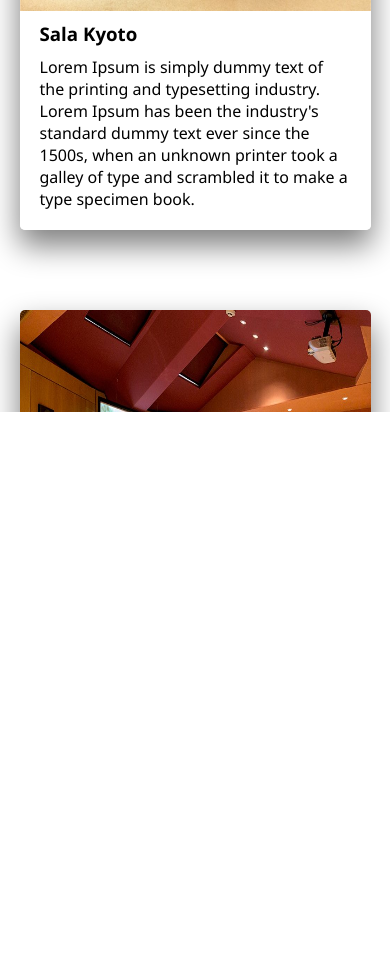
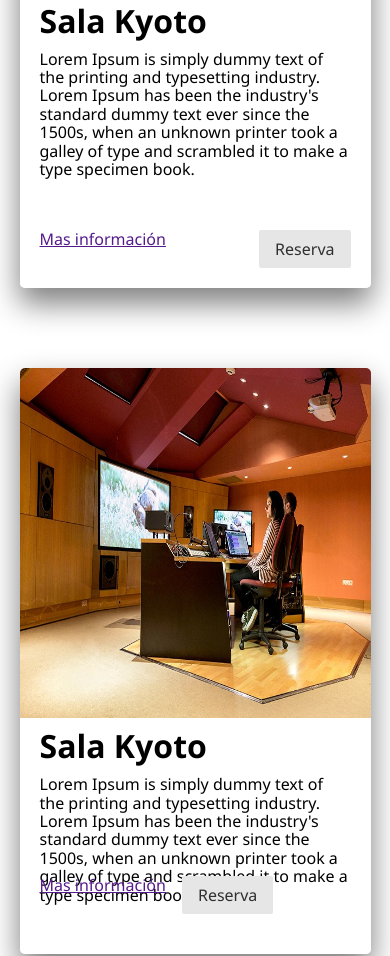
Before and after one commit to Argudo/NFRooms, a plain HTML site: page salas.html in a window 390 px wide. Shown: the part 605-1561 px from the top of the page. Drawn offline with nearby package versions, Linux system fonts and the light colour scheme.

Commit message:
v0.3 - Salas

```diff
--- a/css/salas.css
+++ b/css/salas.css
@@ -10,7 +10,7 @@
 .group-large{
     width: 90%;
     max-width: 1400px;
-    height: fit-content;
+    height: 100%;
 
     box-shadow: 0 15px 30px 1px grey;
 	background: rgba(255, 255, 255, 0.90);
@@ -26,10 +26,38 @@
     height: 320px;
 }
 
+/* Etiquetas de reserva e informacion */
 .description{
+    position: relative;
     margin-left: 20px;
     margin-right: 10px;
+    margin-bottom: 20px;
 }
+
+.desc-container{
+    position: relative;
+}
+
+.group-large .links{
+    position: absolute;
+    bottom: 0%;
+    padding-bottom: 20px;
+    width: calc(100% - 40px);
+    display: flex;
+    justify-content: space-between;
+}
+
+.links{
+    margin: 0px 20px;
+    display: flex;
+    justify-content: space-between;
+}
+
+.links a{
+    padding-right: 1em;
+}
+
+/* Fin etiquetas de reserva e informacion */
 
 .description h1{
     margin-bottom: 10px;
@@ -39,12 +67,24 @@
 
 .group-mid{
     width: 90%;
+    height: 100%;
     max-width: 1400px;
     margin-left: auto;
     margin-right: auto;
 
     display: flex;
     justify-content: space-between;
+}
+
+.card-mid{
+    position: relative;
+}
+
+.card-mid .links{
+    position: absolute;
+    width: calc(47% - 40px);
+    bottom: 0%;
+    margin-bottom: 20px;
 }
 
 .card-mid{
@@ -162,13 +202,13 @@
 
 @media screen and (max-width: 1400px){
     .card-mid img{
-        width: 250px;
-        height: 250px;
+        width: 350px;
+        height: 350px;
     }
 }
 
 /* Redimension de cartas de tamaño medio */
-@media screen and (max-width: 1200px) {
+@media screen and (max-width: 1400px) {
     .group-mid{
         text-align: center;
     }
@@ -176,12 +216,22 @@
         display: block;
         width: min-content;
         padding-bottom: 20px;
+        text-align: left;
     }
 
     .card-mid img{
         justify-content: center;
         width: 420px;
         height: 350px;
+    }
+
+    .card-mid .description{
+        height: 100%;
+        padding-bottom: 10px;
+    }
+
+    .card-mid .description p{
+        padding-bottom: 40px;
     }
 }
 
@@ -192,6 +242,7 @@
         padding: 0px;
         padding-bottom: 20px;
         padding-top: 0px;
+        text-align: left;
     }
 
     .card-mid img{
@@ -202,25 +253,57 @@
 
     .description{
         margin: 0 20px;
+        margin-bottom: 20px;
+
+    }
+
+    .card-mid .description{
+        height: 100%;
+        padding-bottom: 10px;
+    }
+
+    .card-mid .description p{
+        padding-bottom: 40px;
     }
 }
 
-@media screen and (max-width: 600px) {
+@media screen and (max-width: 650px) {
     .group-mid{
         display: block;
         padding-bottom: 20px;
+        text-align:left;
     }
     .card-mid{
         width: 100%;
         margin-bottom: 5em;
+        padding-bottom: 0px;
         border-radius: 5px;
         max-width: 1400px;
         height: fit-content;
     }
     .group-large{
         display: block;
+        margin-top: 0px;
         padding-bottom: 20px;
-        margin-top: 0px;
+    }
+
+    .description{
+        height: calc(100% - 370px);
+        padding-bottom: 10px;
+    }
+
+    .card-mid .description{
+        height: 100%;
+        padding-bottom: 10px;
+    }
+
+    .card-mid .links{
+        padding-bottom: 20px;
+    }
+
+
+    .card-mid .description p{
+        padding-bottom: 20px;
     }
 
     .group-large img{
@@ -228,4 +311,13 @@
         height: 350px;
         border-radius: 0px;
     }
+
+    .desc-container{
+        padding-bottom: 20px;
+        margin-bottom: 40px;
+    }
+
+    .group-large .links{
+        margin-bottom: 20px;
+    }
 }
--- a/salas.html
+++ b/salas.html
@@ -3,6 +3,7 @@
         <title>NF Rooms</title>
         <link rel="stylesheet" type="text/css" href="style.css">
         <link rel="stylesheet" type="text/css" href="./css/salas.css">
+        <link rel="stylesheet" href="https://unpkg.com/purecss@2.0.6/build/pure-min.css" integrity="sha384-Uu6IeWbM+gzNVXJcM9XV3SohHtmWE+3VGi496jvgX1jyvDTXfdK+rfZc8C1Aehk5" crossorigin="anonymous">
         <meta name="viewport" content="width=device-width,initial-scale=1.0">
     </head>
     <body>
@@ -49,27 +50,44 @@
                         <div class="text">Reserva</div>
                     </div>
                 </div>
+                <div class="desc-container">
                     <div class="description">
                         <h1>Sala Kyoto</h1>
                         <p>Lorem Ipsum is simply dummy text of the printing and typesetting industry. Lorem Ipsum has been the industry's standard dummy text ever since the 1500s, when an unknown printer took a galley of type and scrambled it to make a type specimen book.</p>
-
+                    </div>
+                    <section class="links">
+                        <a href="">Mas&nbsp;información</a>
+                        <button class="pure-button">Reserva</button>
+                    </section>
                 </div>
             </article>
 
             <div class="group-mid">
                 <article class="card-mid">
                     <img src="./imagenes/salas/Kyoto-1.jpg" alt="Sala X">
+                    <div>
                         <div class="description">
                             <h1>Sala Kyoto</h1>
                             <p>Lorem Ipsum is simply dummy text of the printing and typesetting industry. Lorem Ipsum has been the industry's standard dummy text ever since the 1500s, when an unknown printer took a galley of type and scrambled it to make a type specimen book.</p>
+                        </div>
+                        <section class="links">
+                            <a href="">Mas&nbsp;información</a>
+                            <button class="pure-button">Reserva</button>
+                        </section>
                     </div>
                 </article>
 
                 <article class="card-mid">
                     <img src="./imagenes/salas/Kyoto-1.jpg" alt="Sala X">
+                    <div>
                         <div class="description">
                             <h1>Sala Kyoto</h1>
                             <p>Lorem Ipsum is simply dummy text of the printing and typesetting industry. Lorem Ipsum has been the industry's standard dummy text ever since the 1500s, when an unknown printer took a galley of type and scrambled it to make a type specimen book.</p>
+                        </div>
+                        <section class="links">
+                            <a href="">Mas&nbsp;información</a>
+                            <button class="pure-button">Reserva</button>
+                        </section>
                     </div>
                 </article>
             </div>
@@ -81,9 +99,15 @@
                         <div class="text">Reserva</div>
                     </div>
                 </div>
+                <div class="desc-container">
                     <div class="description">
                         <h1>Sala Kyoto</h1>
                         <p>Lorem Ipsum is simply dummy text of the printing and typesetting industry. Lorem Ipsum has been the industry's standard dummy text ever since the 1500s, when an unknown printer took a galley of type and scrambled it to make a type specimen book.</p>
+                    </div>
+                    <section class="links">
+                        <a href="">Mas&nbsp;información</a>
+                        <button class="pure-button">Reserva</button>
+                    </section>
                 </div>
             </article>
 
--- a/style.css
+++ b/style.css
@@ -18,6 +18,7 @@ header{
     display: flex;
     background-color: #364E68;
     color: white;
+    z-index: 2;
 }
 
 header nav{
```
Lines whose indentation alone changed are shown as unchanged.
